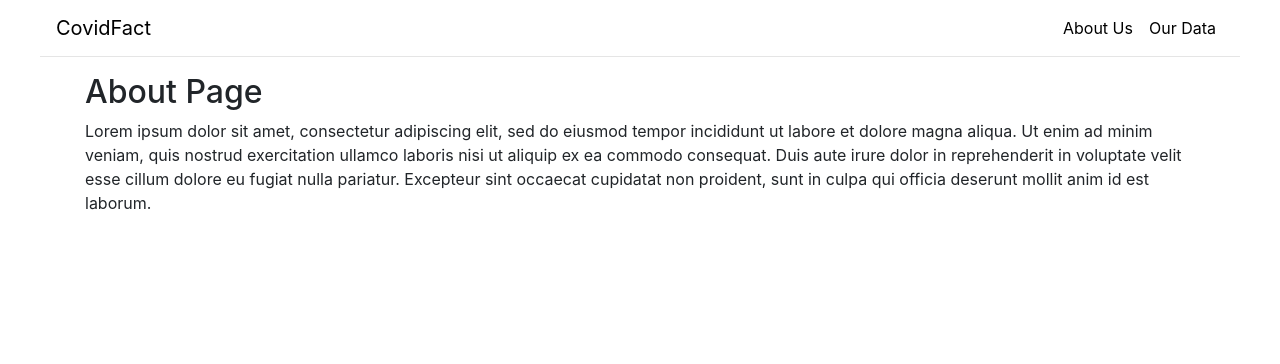
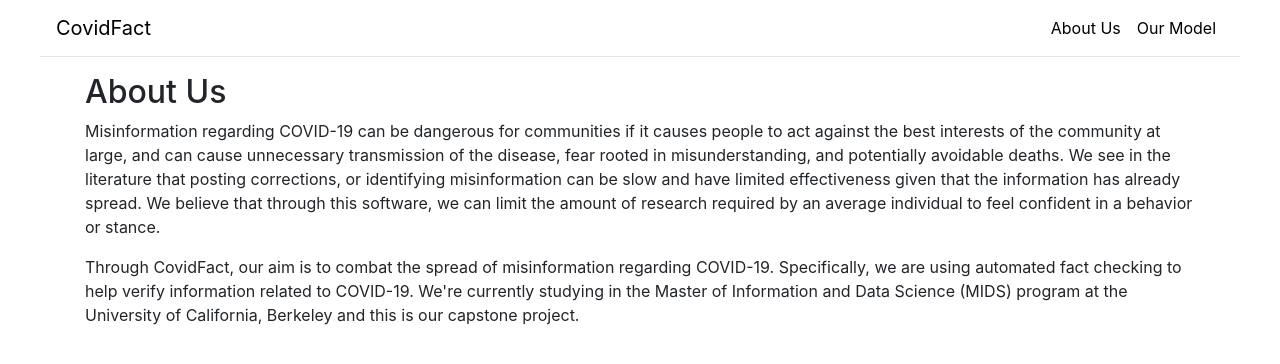
Before and after one commit to ahathaway821/COVID-19-Fact-Checking-Client, a React (Create React App) app: page /about in a window 1280 px wide. Shown: the top 364 px of the page. Built offline with nearby package versions, Linux system fonts and the light colour scheme.

Commit message:
Update text

```diff
--- a/src/components/About.js
+++ b/src/components/About.js
@@ -1,15 +1,21 @@
 import React from "react";
+import Container from "react-bootstrap/Container";
 import { withRouter } from "react-router-dom";
 
 class About extends React.Component {
     render() {
         return (
-            <div>
-                <h2>About Page</h2>
+            <Container fluid style={{ paddingLeft: 0, paddingRight: 0 }} className="sticky-top">
+                <h2>About Us</h2>
                 <p>
-                Lorem ipsum dolor sit amet, consectetur adipiscing elit, sed do eiusmod tempor incididunt ut labore et dolore magna aliqua. Ut enim ad minim veniam, quis nostrud exercitation ullamco laboris nisi ut aliquip ex ea commodo consequat. Duis aute irure dolor in reprehenderit in voluptate velit esse cillum dolore eu fugiat nulla pariatur. Excepteur sint occaecat cupidatat non proident, sunt in culpa qui officia deserunt mollit anim id est laborum.
+                    Misinformation regarding COVID-19 can be dangerous for communities if it causes people to act against the best interests of the community at large, and can cause unnecessary transmission of the disease, fear rooted in misunderstanding, and potentially avoidable deaths.
+                    We see in the literature that posting corrections, or identifying misinformation can be slow and have limited effectiveness given that the information has already spread. We believe that through this software, we can limit the amount of research required by an average individual to feel confident in a behavior or stance.
                 </p>
-            </div>
+                <p>
+                    Through CovidFact, our aim is to combat the spread of misinformation regarding COVID-19. Specifically, we are using automated fact checking to help verify information related to COVID-19.
+                    We're currently studying in the Master of Information and Data Science (MIDS) program at the University of California, Berkeley and this is our capstone project.
+                </p>
+            </Container>
         );
     }
 }
--- a/src/components/Data.js
+++ b/src/components/Data.js
@@ -5,7 +5,7 @@
     render() {
         return (
             <div>
-                <h2>Our Data</h2>
+                <h2>How does this work?</h2>
                 <p>
                 Lorem ipsum dolor sit amet, consectetur adipiscing elit, sed do eiusmod tempor incididunt ut labore et dolore magna aliqua. Ut enim ad minim veniam, quis nostrud exercitation ullamco laboris nisi ut aliquip ex ea commodo consequat. Duis aute irure dolor in reprehenderit in voluptate velit esse cillum dolore eu fugiat nulla pariatur. Excepteur sint occaecat cupidatat non proident, sunt in culpa qui officia deserunt mollit anim id est laborum.
                 </p>
--- a/src/components/Header.js
+++ b/src/components/Header.js
@@ -32,7 +32,7 @@
                         <Navbar.Collapse id="basic-navbar-nav">
                             <Nav className="ml-auto">
                                 <Nav.Item><Nav.Link href="/about">About Us</Nav.Link></Nav.Item>
-                                <Nav.Item><Nav.Link href="/data">Our Data</Nav.Link></Nav.Item>
+                                <Nav.Item><Nav.Link href="/data">Our Model</Nav.Link></Nav.Item>
                             </Nav>
                         </Navbar.Collapse>
                     </Navbar>
```
